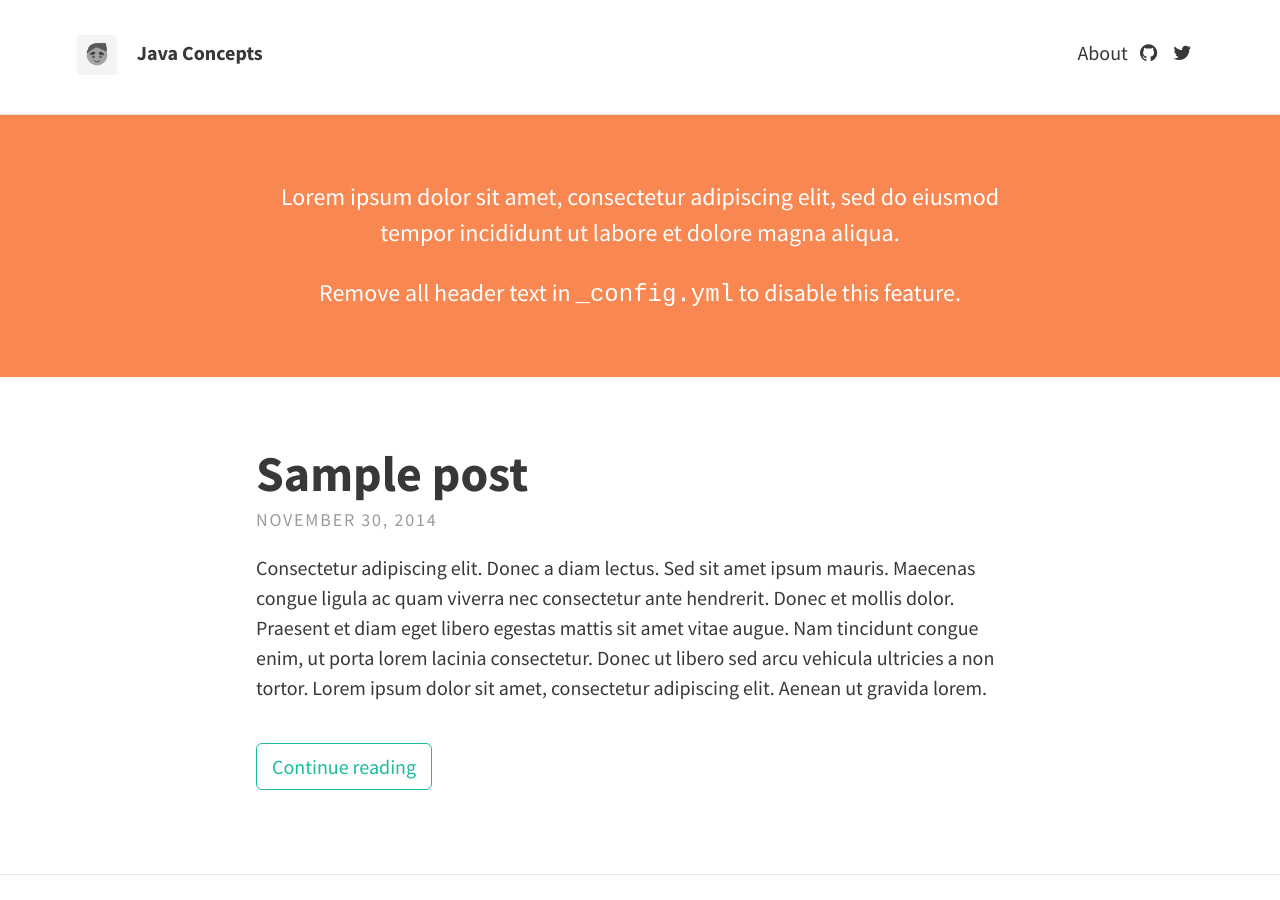
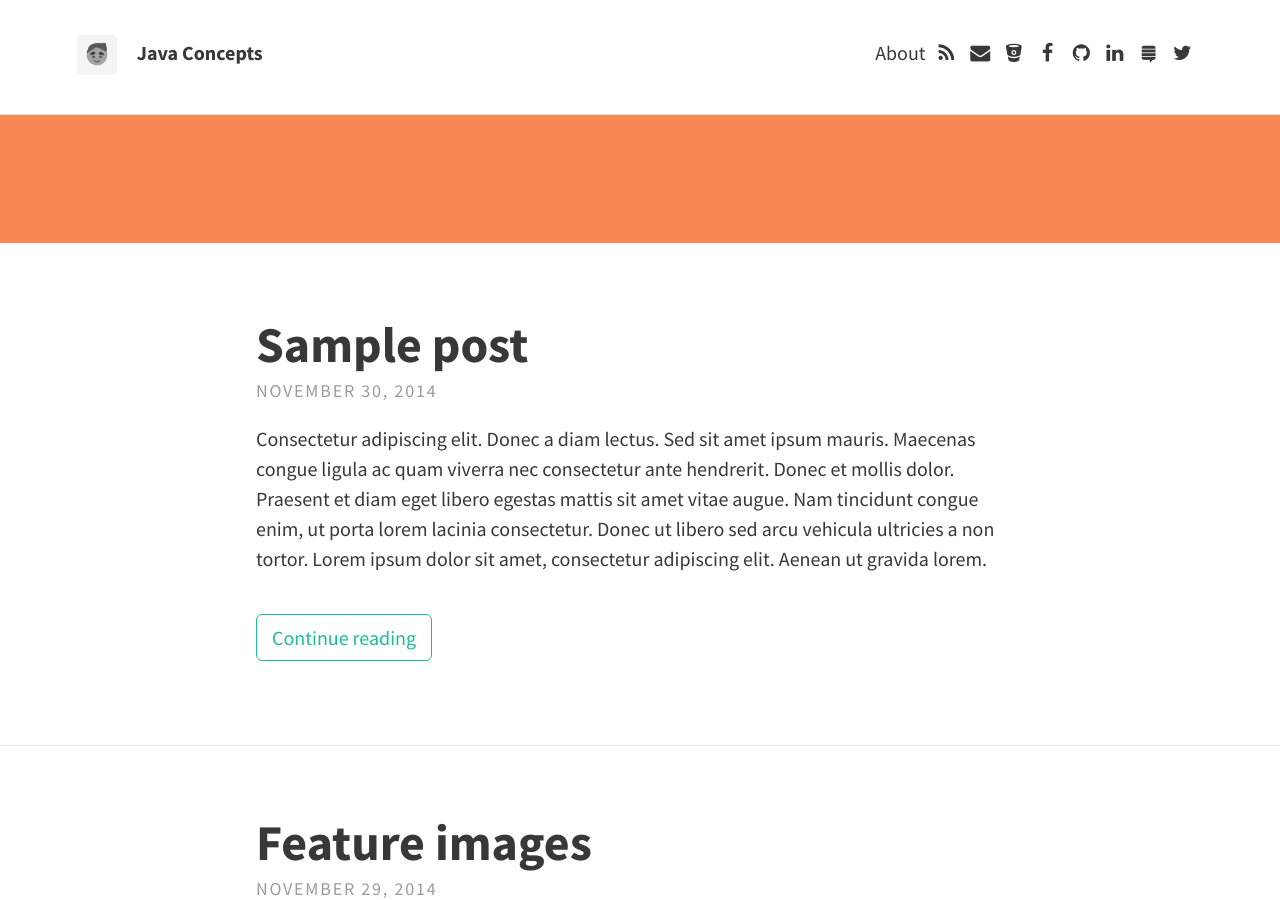
Before and after one commit to rampatra/JavaNotes, a Jekyll site: the page built from index.html, in a window 1280 px wide and 900 px high. Built offline with Jekyll 4.4.1, drawn with Linux system fonts in a browser that asks for light colours; nearby versions of some CDN libraries; the list of posts is cut into pages by our own code; some of the changed lines change nothing that is shown.

Commit message:
added profile links

```diff
--- a/_config.yml
+++ b/_config.yml
@@ -12,32 +12,33 @@
 
   # Header and footer text
   header_text: >
-     <p>Lorem ipsum dolor sit amet, consectetur adipiscing elit, sed do eiusmod tempor incididunt ut labore et dolore magna aliqua.</p>
+#     <p>Lorem ipsum dolor sit amet, consectetur adipiscing elit, sed do eiusmod tempor incididunt ut labore et dolore magna aliqua.</p>
+#
+#     <p>Remove all header text in <code>_config.yml</code> to disable this feature.</p>
 
-     <p>Remove all header text in <code>_config.yml</code> to disable this feature.</p>
   header_text_feature_image:
   footer_text: >
    Powered by <a href="http://jekyllrb.com">Jekyll</a> with <a href="https://rohanchandra.github.io/project/type/">Type Theme</a>
 
   # Icons
-  rss: false
-  email_address: # Full email address, e.g. "sam@example.com"
+  rss: true
+  email_address: "ram@compzets.com" # Full email address, e.g. "sam@example.com"
   behance:
-  bitbucket:
+  bitbucket: "ramswaroop"
   dribbble:
-  facebook:
+  facebook: "ramswaroop"
   flickr:
-  github: "rohanchandra/type-theme"
+  github: "ramswaroop/java-concepts"
   google_plus:
   instagram:
-  linkedin:  # Full URL
+  linkedin: "https://in.linkedin.com/in/ramswarooppatra" # Full URL
   pinterest:
   reddit:
   soundcloud:
-  stack_exchange:  # Full URL
+  stack_exchange: "http://stackexchange.com/users/1405987/ram-swaroop" # Full URL
   steam:
   tumblr:
-  twitter: "twitter"
+  twitter: "ramswarooppatra"
   wordpress:
   youtube:
 
```
